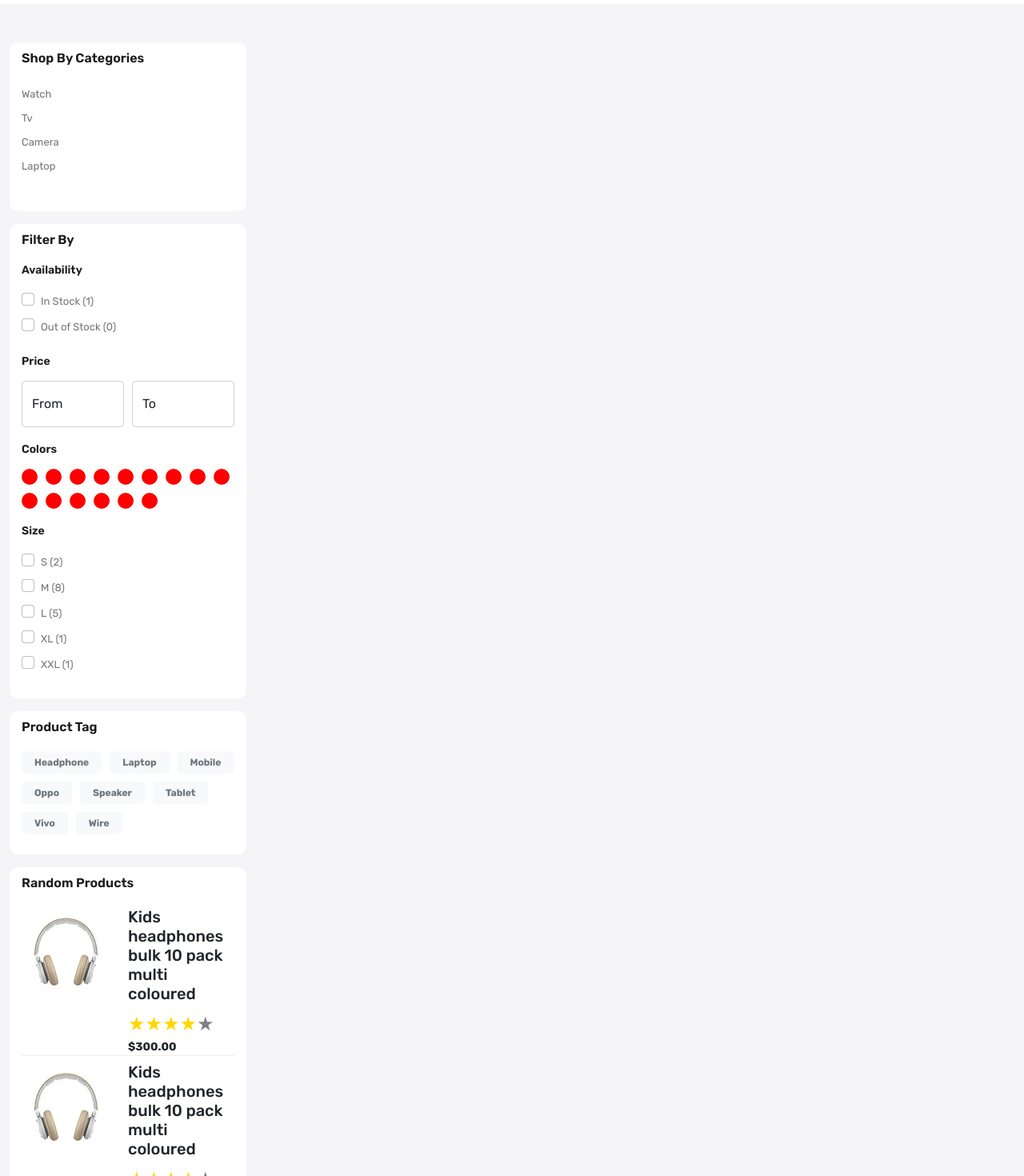
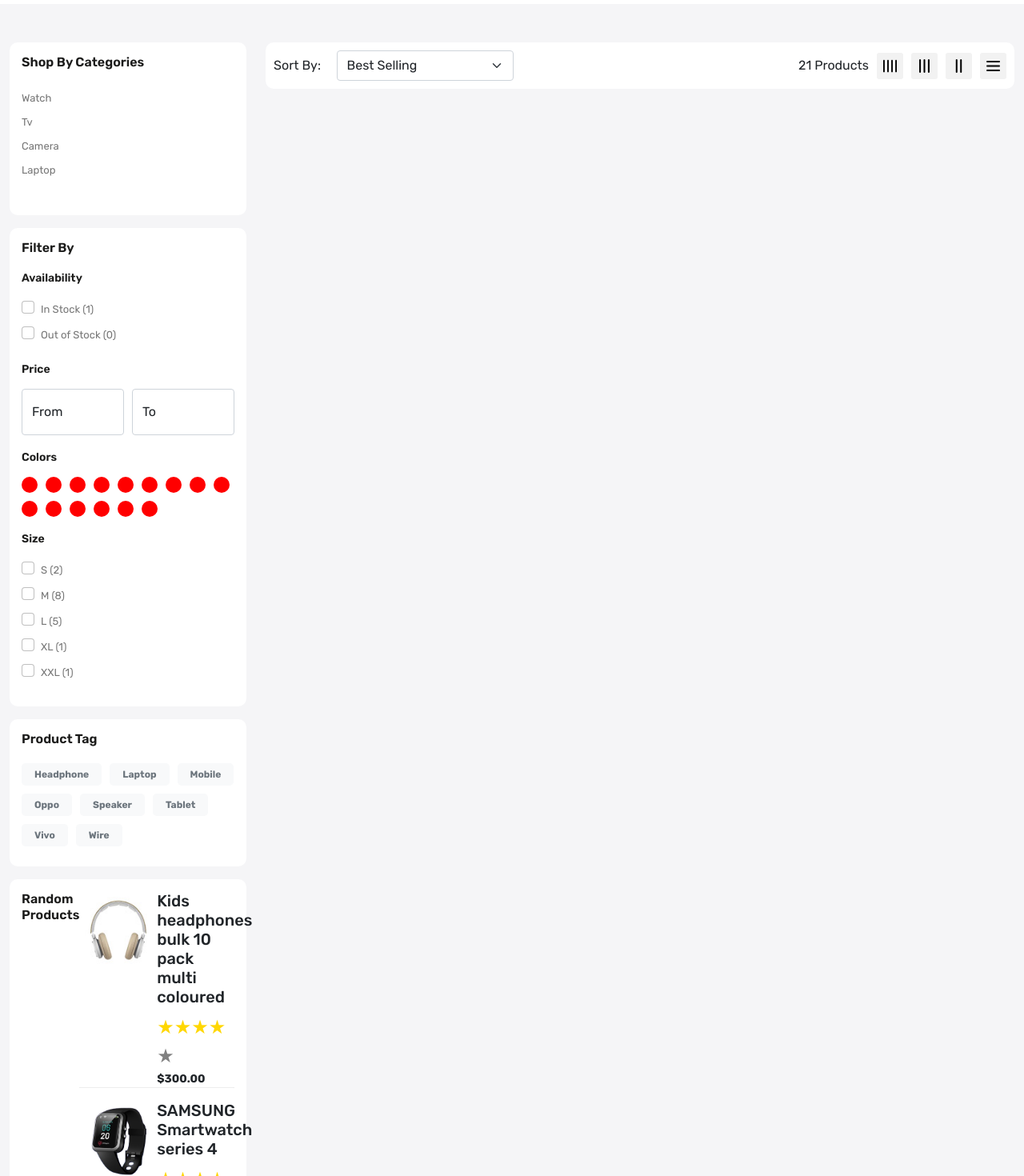
Before and after one commit to TejasAsawale/quick-cart, a React (Create React App) app in the folder frontend/: page /store in a window 1280 px wide. Shown: the part 300-1770 px from the top of the page at 80% size. Built offline with nearby package versions, Linux system fonts and the light colour scheme.

Commit message:
Adding sort by option

```diff
--- a/frontend/src/App.css
+++ b/frontend/src/App.css
@@ -351,7 +351,7 @@ footer .input-group-text {
 .filter-card {
   background-color: white;
   border-radius: 10px;
-  padding: 10px 15px 25px;
+  padding: 15px 15px 25px;
 }
 .filter-title {
   font-size: 16px;
@@ -402,4 +402,16 @@ footer .input-group-text {
 .random-products:first-child {
   border-bottom: 1px solid var(--color-ededed);
 }
+.filter-sort-grid {
+  padding: 10px;
+  background-color: white;
+  border-radius: 10px;
+}
+.grid img {
+  width: 33px;
+  height: 33px;
+  background-color: #f2f2f2;
+  padding: 8px;
+  border-radius: 3px;
+}
 /* Our Store Page Ends  */
--- a/frontend/src/pages/OurStore.js
+++ b/frontend/src/pages/OurStore.js
@@ -390,7 +390,6 @@ const OurStore = () => {
                       XXL (1)
                     </label>
                   </div>
-                  <div></div>
                 </div>
               </div>
               <div className="filter-card mb-3">
@@ -424,10 +423,10 @@ const OurStore = () => {
                   </div>
                 </div>
               </div>
-              <div className="filter-card mb-3">
+              <div className="filter-card mb-3 d-flex">
                 <h3 className="filter-title">Random Products</h3>
                 <div>
-                  <div className="random-products d-flex">
+                  <div className="random-products mb-3 d-flex">
                     <div className="w-50">
                       <img
                         src="images/headphone.jpg"
@@ -447,18 +446,16 @@ const OurStore = () => {
                       <b>$300.00</b>
                     </div>
                   </div>
-                </div>
-                <div>
                   <div className="random-products d-flex">
                     <div className="w-50">
                       <img
-                        src="images/headphone.jpg"
+                        src="images/watch-3.jpg"
                         className="img-fluid"
                         alt="headphone"
                       />
                     </div>
                     <div className="w-50">
-                      <h5>Kids headphones bulk 10 pack multi coloured</h5>
+                      <h5>SAMSUNG Smartwatch series 4</h5>
                       <ReactStars
                         count={5}
                         size={24}
@@ -466,14 +463,74 @@ const OurStore = () => {
                         edit={false}
                         activeColor="#ffd700"
                       />
-                      <b>$300.00</b>
+                      <b>$100.00</b>
                     </div>
                   </div>
                 </div>
               </div>
             </div>
+            <div className="col-9">
+              <div className="filter-sort-grid mb-4">
+                <div className="d-flex align-items-center justify-content-between">
+                  <div className="d-flex align-items-center gap-10">
+                    <p className="mb-0 d-block" style={{"width":"100px"}}>Sort By:</p>
+                    <select name="" className="form-control form-select" id="">
+                      <option value="manual">Featured</option>
+                      <option value="best-selling" selected="selected">
+                        Best Selling
+                      </option>
+                      <option value="title-ascending">
+                        Alphabetically, A-Z
+                      </option>
+                      <option value="title-descending">
+                        Alphabetically, Z-A
+                      </option>
+                      <option value="price-ascending">
+                        Price, low to high
+                      </option>
+                      <option value="price-descending">
+                        Price, high to low
+                      </option>
+                      <option value="created-ascending">
+                        Date, old to new
+                      </option>
+                      <option value="created-ddescending">
+                        Date, new to old
+                      </option>
+                    </select>
+                  </div>
+                  <div className="d-flex align-items-center gap-10">
+                    <p className="total-products mb-0">21 Products</p>
+                    <div className="d-flex align-items-center gap-10 grid">
+                      <img
+                        src="images/gr4.svg"
+                        className="d-block img-fluid"
+                        alt="grid"
+                      />
+                      <img
+                        src="images/gr3.svg"
+                        className="d-block img-fluid"
+                        alt="grid"
+                      />
+                      <img
+                        src="images/gr2.svg"
+                        className="d-block img-fluid"
+                        alt="grid"
+                      />
+                      <img
+                        src="images/gr.svg"
+                        className="d-block img-fluid"
+                        alt="grid"
+                      />
+                    </div>
+                  </div>
+                </div>
+              </div>
+              <div className="products-list pb-5">
+
+              </div>
+            </div>
           </div>
-          <div className="col-9"></div>
         </div>
       </div>
     </>
```
